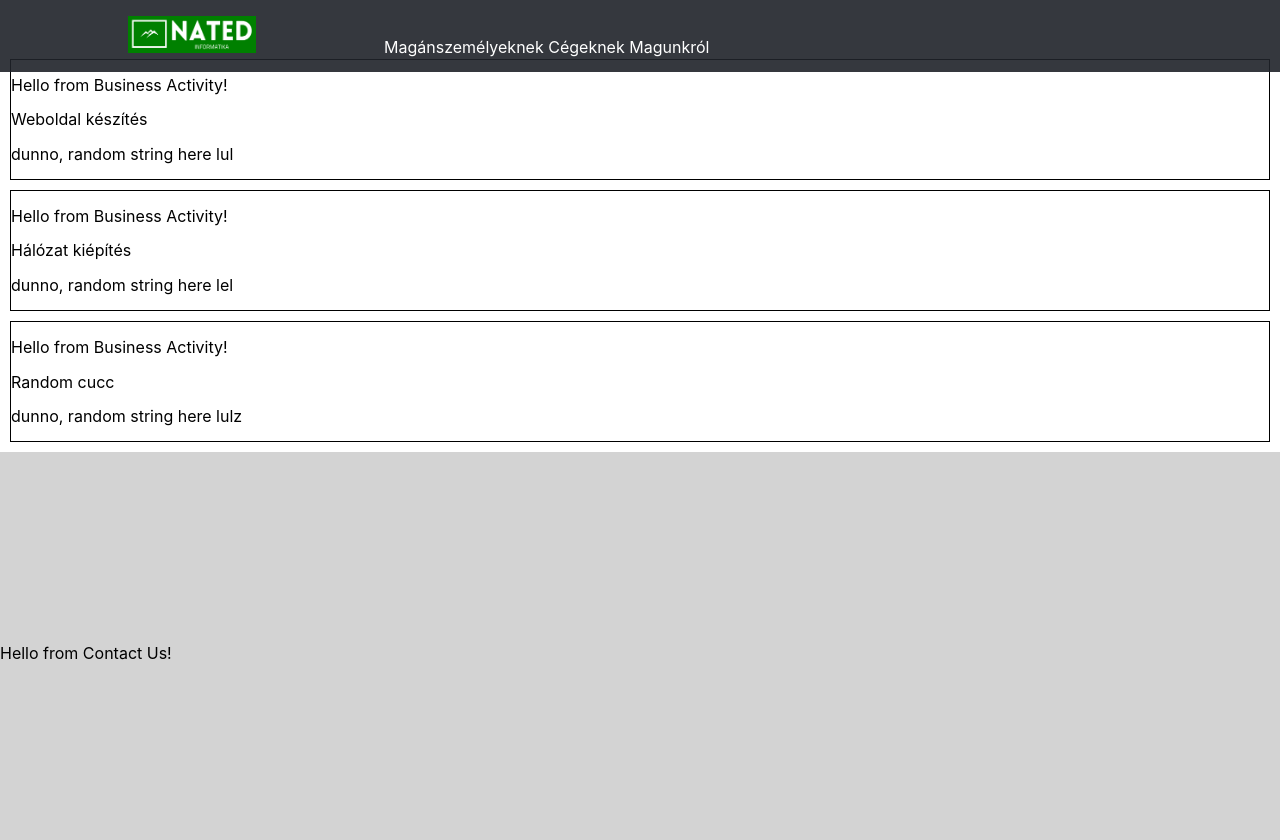
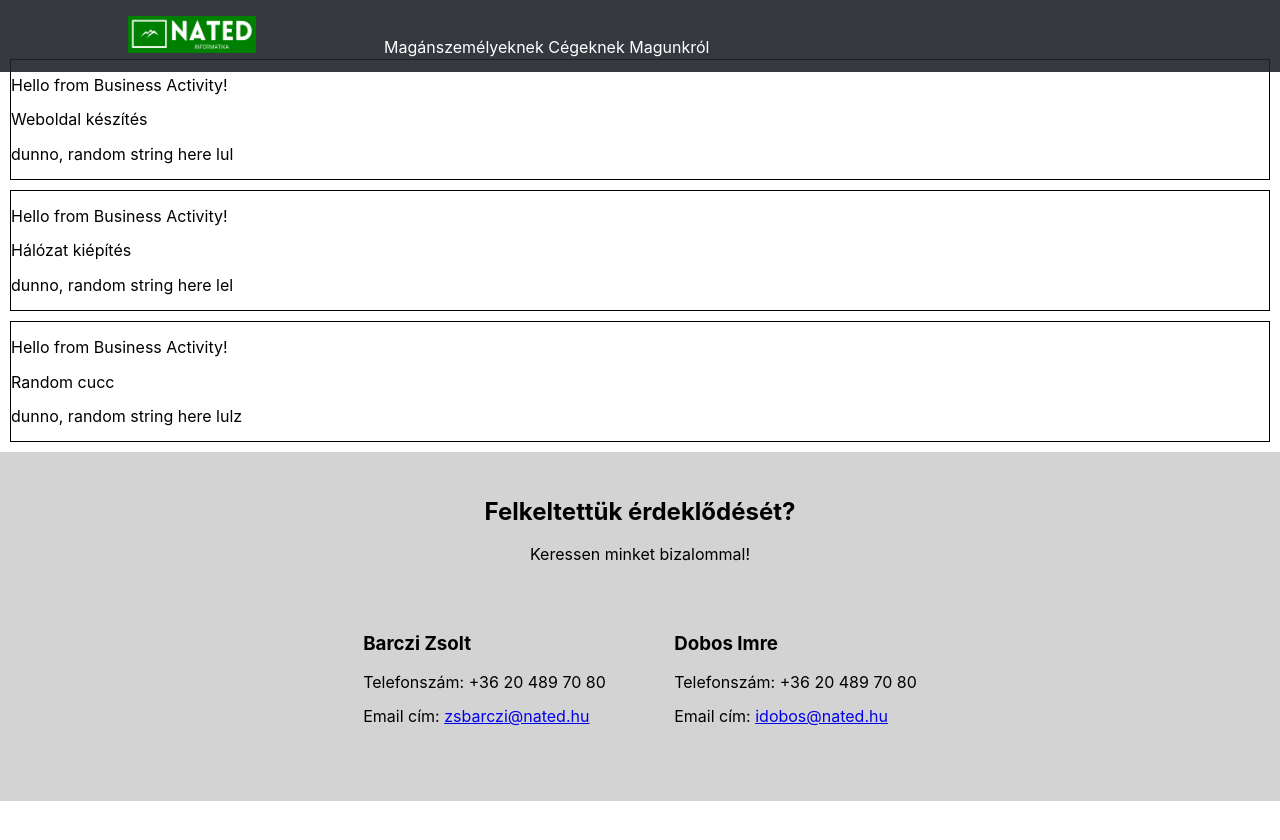
Before and after one commit to MichaelBarcley/nated, a React (Create React App) app: page /nated/company in a window 1280 px wide. Shown: the top 840 px of the page. After the commit the page ends 801 px from the top, so only its background shows below. Built offline with nearby package versions, Linux system fonts and the light colour scheme.

Commit message:
add content of contactus component

```diff
--- a/src/App.css
+++ b/src/App.css
@@ -14,5 +14,5 @@ html {
 
 .contactus {
   background-color: lightgray;
-  padding: 15% 0;
+  padding: 2% 0;
 }
--- /dev/null
+++ b/src/Components/ContactUs.css
@@ -0,0 +1,16 @@
+.interested {
+    text-align: center;
+}
+
+.row {
+	display: flex;
+	flex-direction: row;
+	flex-wrap: nowrap;
+	justify-content: center;
+	align-items: center;
+	align-content: center;
+}
+
+.col {
+    padding: 3%;
+}
--- a/src/Components/ContactUs.js
+++ b/src/Components/ContactUs.js
@@ -1,7 +1,28 @@
 import React from 'react';
 
+import './ContactUs.css';
+
 const contactus = () => {
-    return <div className="contactus">Hello from Contact Us!</div>
+    return (
+        <div className="contactus">
+            <div className="interested">
+                <h2>Felkeltettük érdeklődését?</h2>
+                <p>Keressen minket bizalommal!</p>
+            </div>
+            <div className="row">
+                <div className="col">
+                    <h3>Barczi Zsolt</h3>
+                    <p>Telefonszám: +36 20 489 70 80</p>
+                    <p>Email cím: <a href="mailto:zsbarczi@nated.hu">zsbarczi@nated.hu</a></p>
+                </div>
+                <div className="col">
+                    <h3>Dobos Imre</h3>
+                    <p>Telefonszám: +36 20 489 70 80</p>
+                    <p>Email cím: <a href="mailto:idobos@nated.hu">idobos@nated.hu</a></p>
+                </div>
+            </div>
+        </div>
+    );
 };
 
 export default contactus;
```
